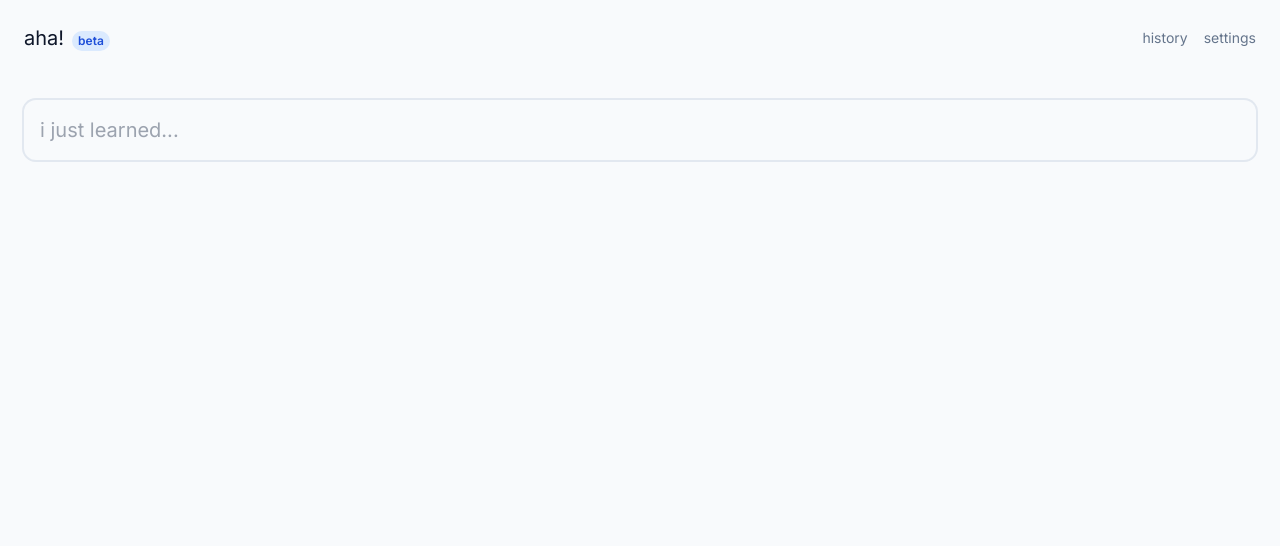
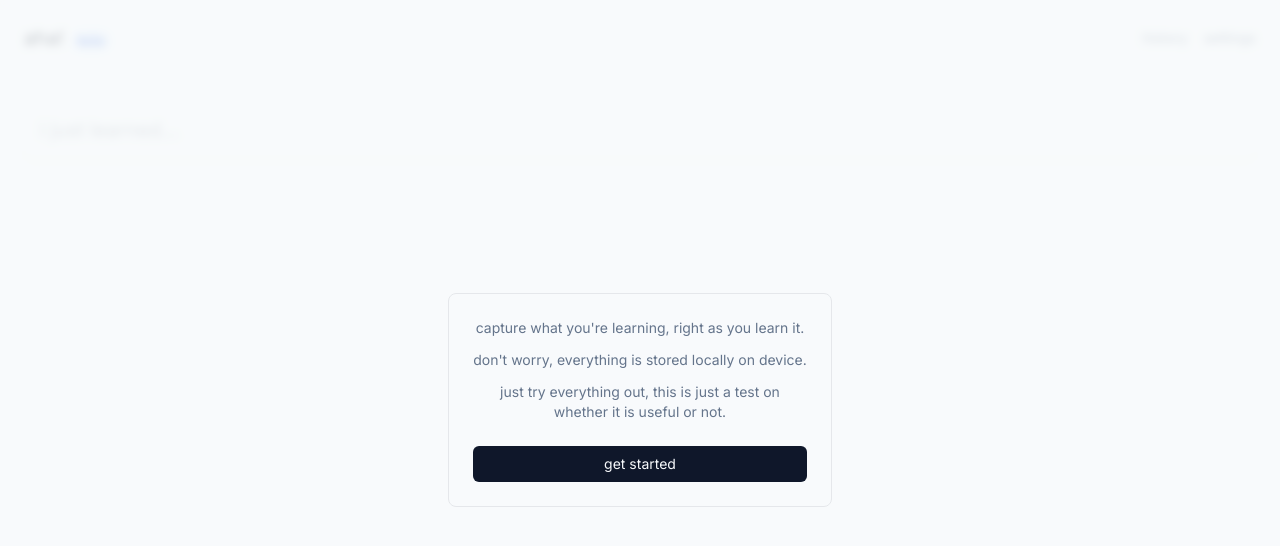
Before and after one commit to WindowsRefundDay/aha, a Next.js app: page / in a window 1280 px wide. Shown: the top 546 px of the page. Built offline with nearby package versions, Linux system fonts and the light colour scheme.

Commit message:
feat: add one-time welcome popup

```diff
--- a/app/page.tsx
+++ b/app/page.tsx
@@ -15,6 +15,7 @@ import HistoryView from "@/components/views/HistoryView" // Added import
 import DetailView from "@/components/views/DetailView" // Added import
 import FocusNoteView from "@/components/views/FocusNoteView" // Added import
 import SettingsView from "@/components/views/SettingsView" // Added import
+import WelcomeView from "@/components/views/WelcomeView"
 
 // Constants from settings/page.tsx
 const ACCENT_COLORS = [
@@ -76,6 +77,7 @@ export default function Home() {
   const [selectedAccentKey, setSelectedAccentKey] = useState(DEFAULT_ACCENT_KEY);
   const [showClearNotesDialog, setShowClearNotesDialog] = useState(false);
   const [notesClearedMessageVisible, setNotesClearedMessageVisible] = useState(false);
+  const [showWelcome, setShowWelcome] = useState(false);
 
   const inputRef = useRef<HTMLInputElement>(null)
   const detailRef = useRef<HTMLTextAreaElement>(null)
@@ -92,6 +94,11 @@ export default function Home() {
     // This effect now runs for all views, but its logic is mostly for initializing settings.
     // Consider if this needs to be conditional or scoped if it causes issues.
     setIsMounted(true); // Indicates client-side has mounted
+
+    const hasVisited = localStorage.getItem("aha_has_visited") === 'true';
+    if (!hasVisited) {
+      setShowWelcome(true);
+    }
 
     const savedDarkMode = localStorage.getItem("aha_darkMode") === 'true';
     setIsDarkMode(savedDarkMode);
@@ -178,6 +185,11 @@ export default function Home() {
     }
   }, []);
 
+  const handleWelcomeDismiss = () => {
+    localStorage.setItem("aha_has_visited", "true");
+    setShowWelcome(false);
+  };
+
   const handleClearAllNotesFromSettings = useCallback(() => { // Renamed to avoid conflict if a general one exists
     localStorage.removeItem("aha_notes");
     setNotes([]); // Also clear notes from app state
@@ -246,6 +258,8 @@ export default function Home() {
   return (
     <main className="min-h-screen flex flex-col overflow-hidden">
       <AnimatePresence mode="wait">
+        {showWelcome && <WelcomeView onDismiss={handleWelcomeDismiss} />}
+
         {view === "capture" && (
           <CaptureView
             gistInput={gistInput}
--- /dev/null
+++ b/components/views/WelcomeView.tsx
@@ -0,0 +1,39 @@
+import type React from "react"
+import { motion } from "framer-motion"
+
+interface WelcomeViewProps {
+  onDismiss: () => void
+}
+
+const WelcomeView: React.FC<WelcomeViewProps> = ({ onDismiss }) => {
+  return (
+    <motion.div
+      initial={{ opacity: 0 }}
+      animate={{ opacity: 1 }}
+      exit={{ opacity: 0 }}
+      className="fixed inset-0 z-50 flex items-center justify-center bg-background/80 backdrop-blur-sm"
+    >
+      <div className="bg-card border rounded-lg p-6 w-full max-w-sm mx-4 text-center">
+        <div className="space-y-3 text-sm text-muted-foreground">
+          <p>capture what you're learning, right as you learn it.</p>
+          <p>
+            don't worry, everything is stored locally on device.
+          </p>
+          <p>
+            just try everything out, this is just a test on whether it is useful or not.
+          </p>
+        </div>
+        <div className="flex justify-center mt-6">
+          <button
+            onClick={onDismiss}
+            className="px-4 py-2 rounded-md text-sm bg-primary text-primary-foreground hover:bg-primary/90 w-full"
+          >
+            get started
+          </button>
+        </div>
+      </div>
+    </motion.div>
+  )
+}
+
+export default WelcomeView
```
